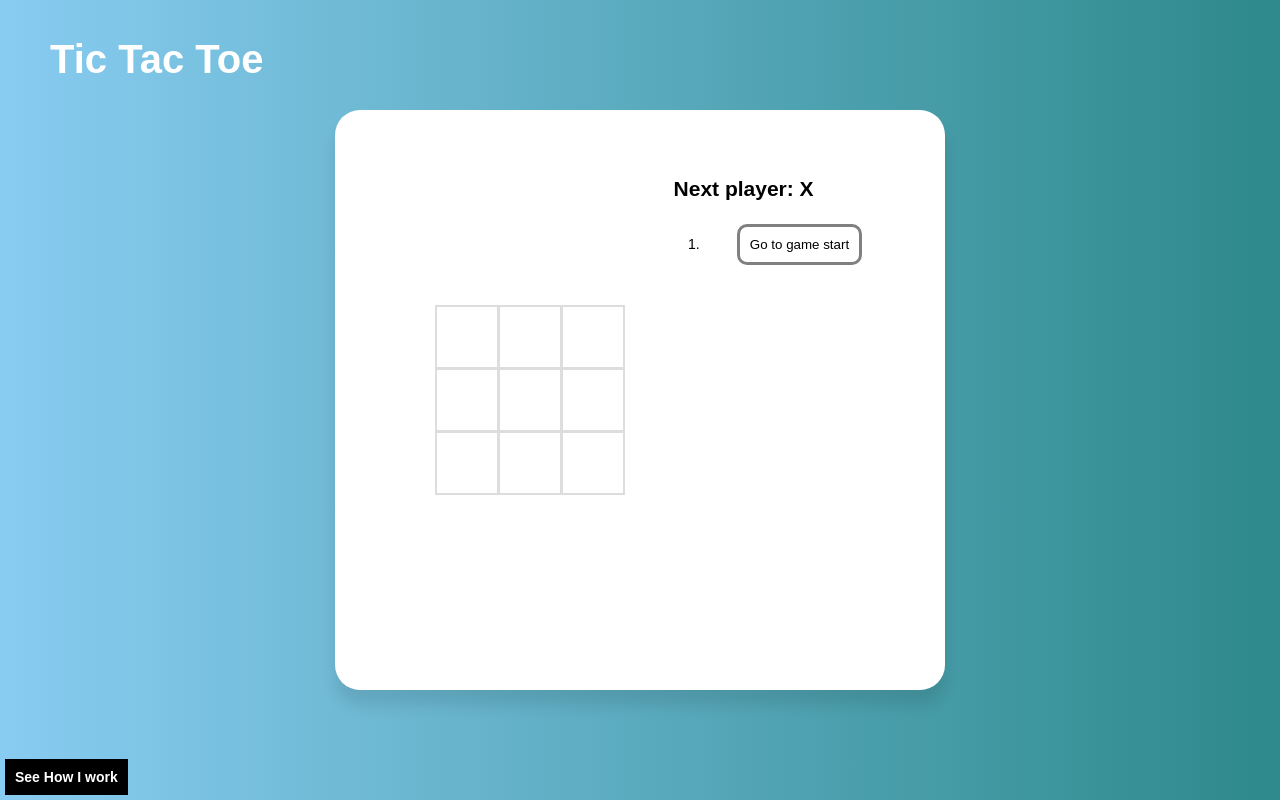
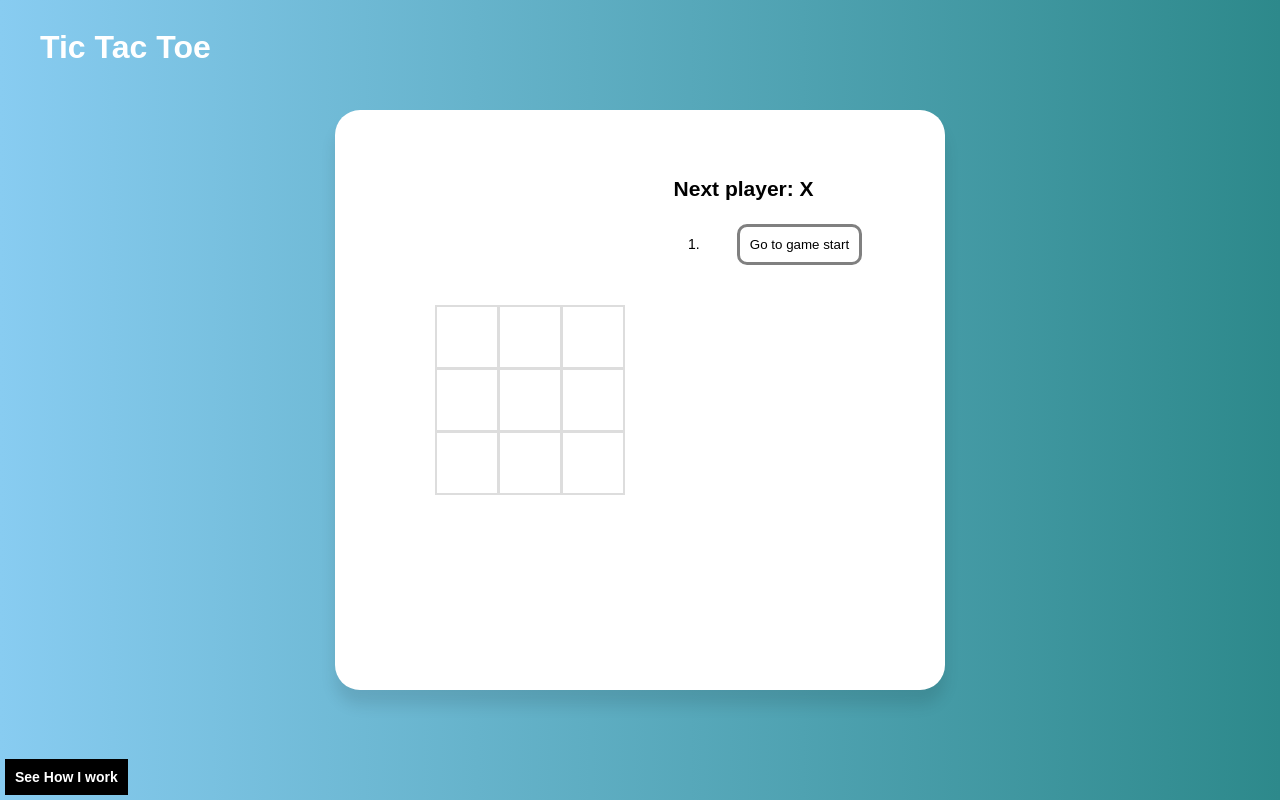
Before and after one commit to xxzbuckxx/tic-tac-toe-react-demo, a React (Vite) app: page / in a window 1280 px wide. Built offline with nearby package versions, Linux system fonts and the light colour scheme.

Commit message:
scroll timeline UI, resize title

```diff
--- a/src/Game/Game.css
+++ b/src/Game/Game.css
@@ -57,6 +57,7 @@ li {
   height: inherit;
   width: 30ex;
   text-align: center;
+  overflow: scroll;
 }
 
 .game-info h2 {
--- a/src/index.css
+++ b/src/index.css
@@ -42,8 +42,8 @@ a:hover {
 
 .title {
   position: absolute;
-  top: 10px;
-  left: 50px;
+  top: 1vh;
+  left: 5vh;
   color: #fff;
-  font-size: 2.5rem;
+  font-size: 4vh;
 }
```
